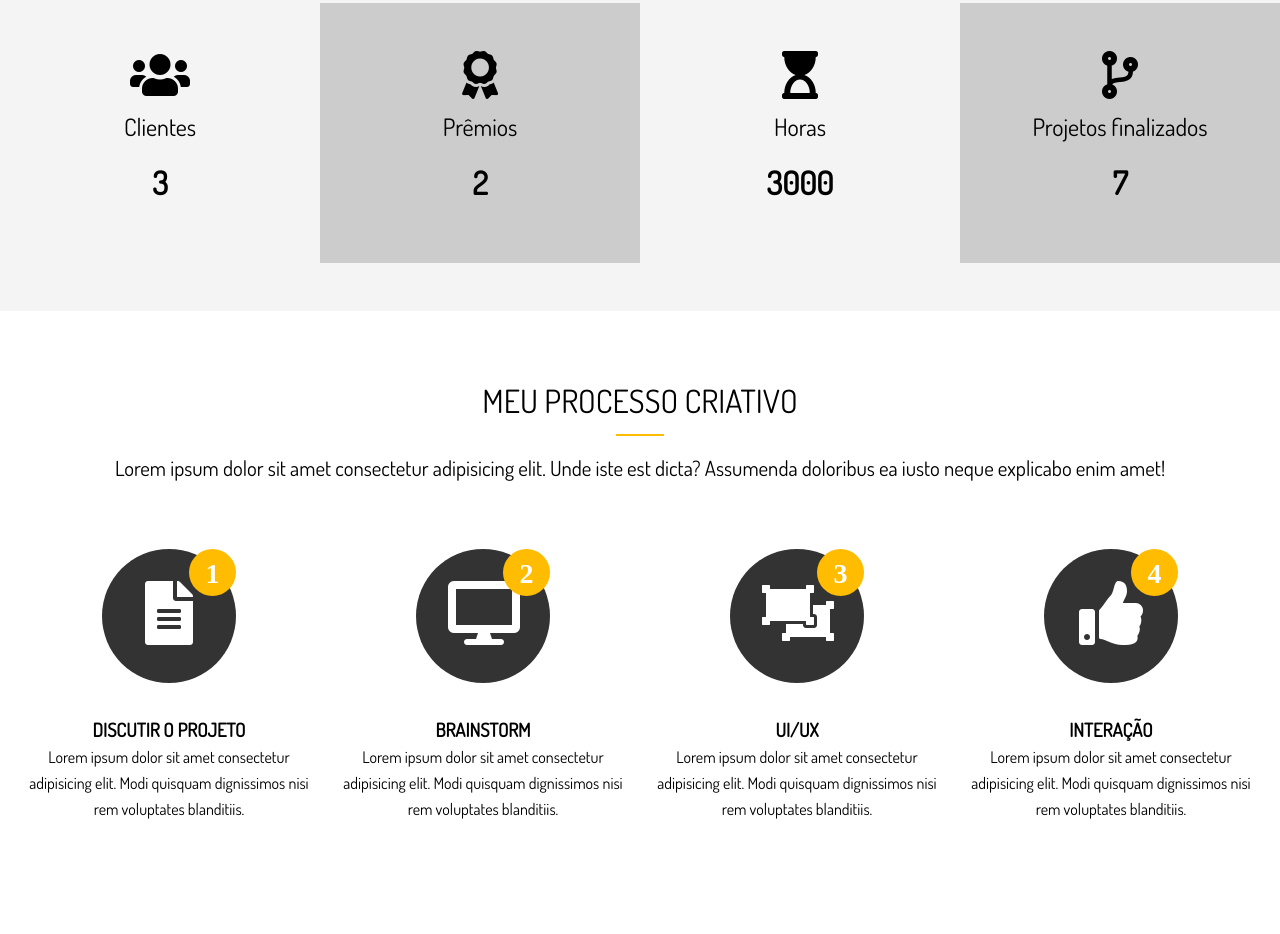
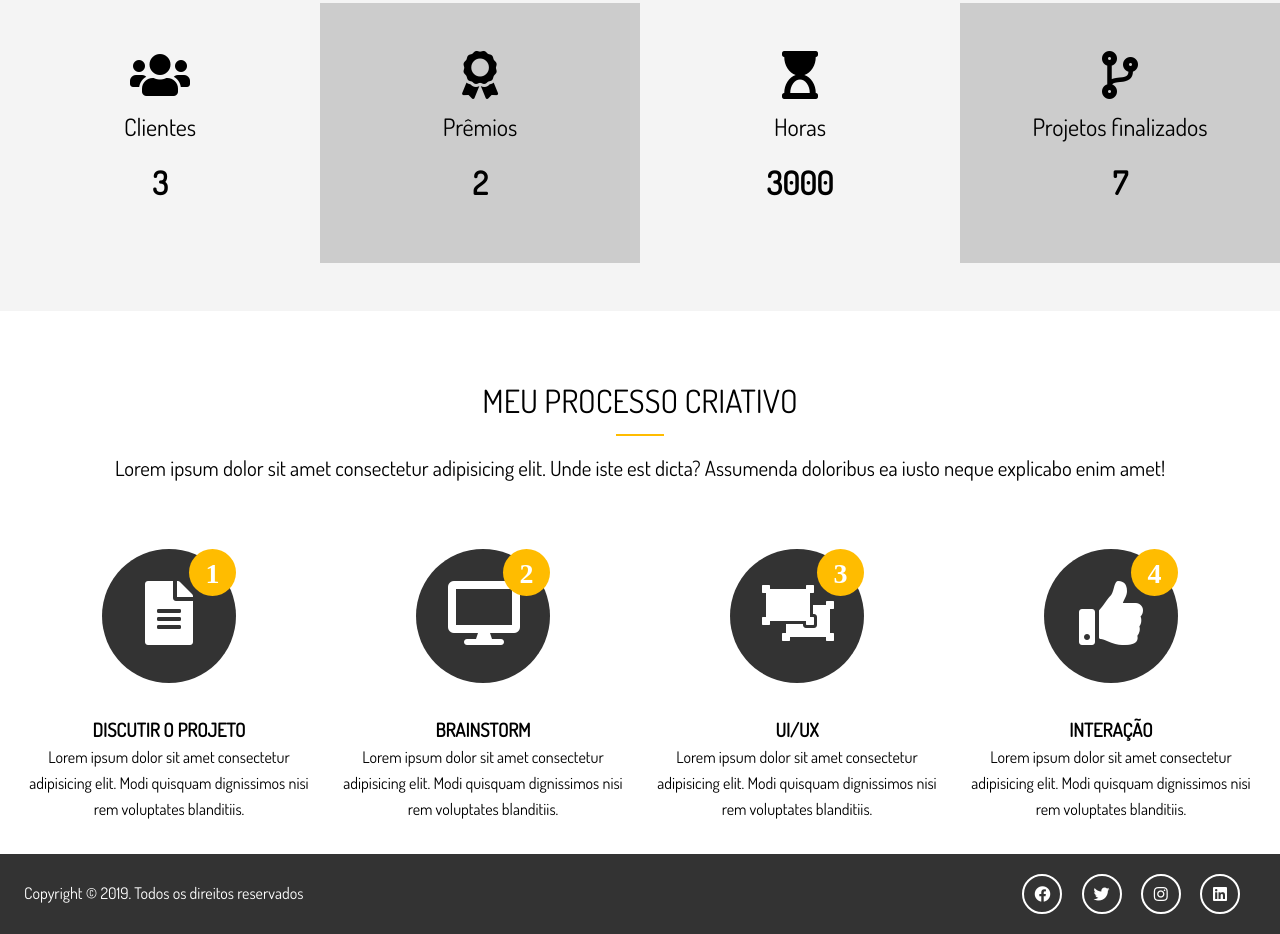
Before and after one commit to gabrielvf64/portifolio-usando-sass-site, a website: page dist/index.html in a window 1280 px wide. Shown: the part 1219-2153 px from the top of the page. Before the commit the page ends 2073 px from the top, so only its background shows below. Drawn offline with Linux system fonts and the light colour scheme.

Commit message:
Footer feito

```diff
--- a/scss/main.scss
+++ b/scss/main.scss
@@ -192,3 +192,32 @@ img {
     }
   }
 }
+
+// Footer
+#main-footer {
+  background: $dark-color;
+  color: #fff;
+  height: 5rem;
+
+  .footer-content {
+    display: flex;
+    justify-content: space-between;
+    height: 5rem;
+    align-items: center;
+  }
+
+  .social .fab {
+    margin-right: 1rem;
+    border: 2px #fff solid;
+    border-radius: 50%;
+    height: 20px;
+    width: 20px;
+    line-height: 20px;
+    text-align: center;
+    padding: 0.5rem;
+
+    &:hover {
+      background: $main-color;
+    }
+  }
+}
```
Also changed, not shown: dist/css/main.css, dist/index.html.
